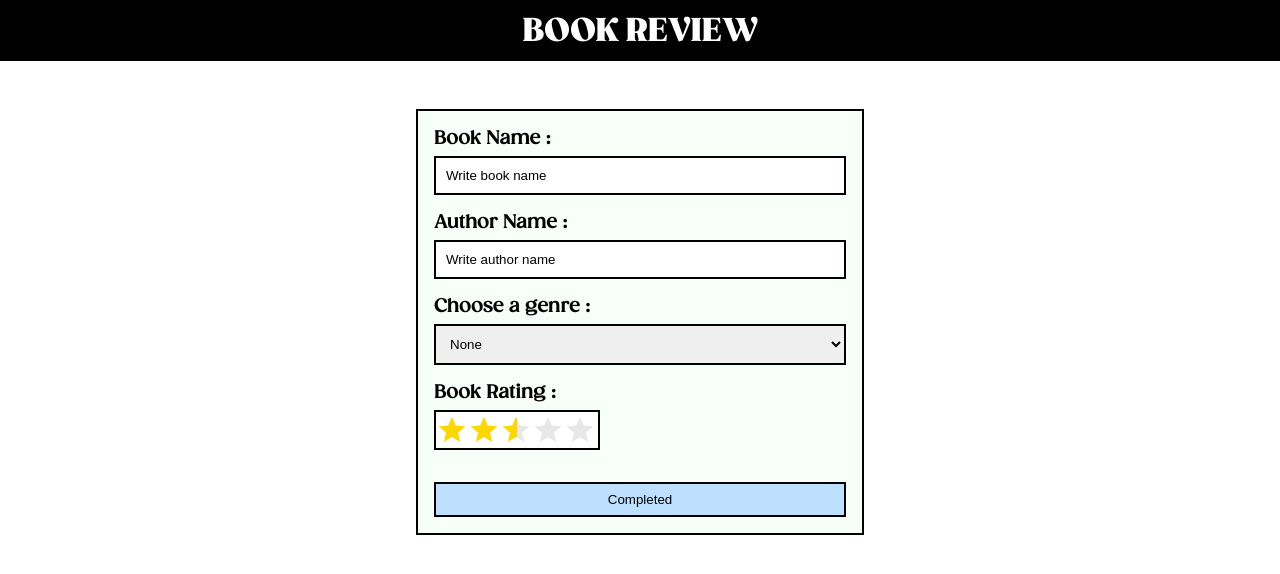
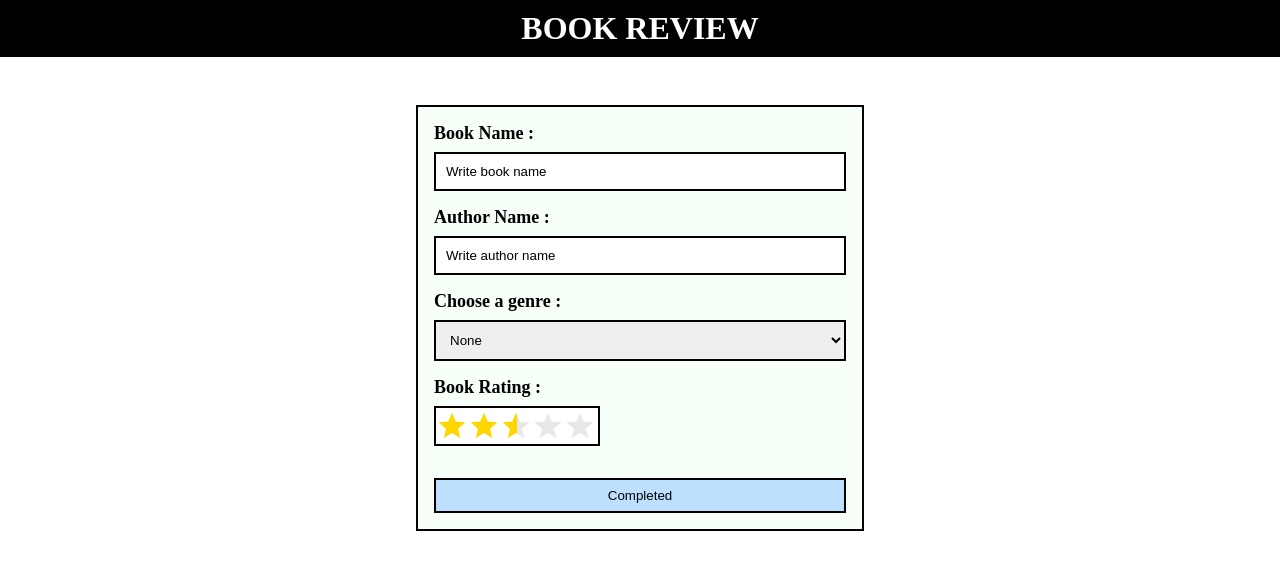
Before and after one commit to Hammad8ahmad/book-library, a website built with webpack: page index.html in a window 1280 px wide. Built offline with nearby package versions, Linux system fonts and the light colour scheme; some packages are replaced by stand-ins of ours; no server answers; the database is empty.

Commit message:
fixed font error

```diff
--- a/styles.css
+++ b/styles.css
@@ -7,7 +7,6 @@ div {
   font-size: large;
 }
 body {
-  font-family: "gazpacho2";
   font-weight: bold;
   background-color: white;
   color: black;
@@ -15,15 +14,6 @@ body {
 ::placeholder {
   color: black;
 }
-@font-face {
-  font-family: "gazpacho";
-  src: url(Gazpacho/Gazpacho\ Heavy.ttf) format("truetype");
-}
-@font-face {
-  font-family: "gazpacho2";
-  src: url(Gazpacho/Gazpacho\ Medium.ttf) format("truetype");
-}
-
 .alert {
   position: absolute;
   /* height: 100px; */
@@ -56,7 +46,6 @@ body {
   border-top: solid 2px black;
   color: black;
   background-color: white;
-  font-family: "gazpacho", sans-serif;
 }
 .main-header:hover {
   color: white;
```
Also changed, not shown: Gazpacho/Gazpacho Black.ttf (deleted), Gazpacho/Gazpacho Bold.ttf (deleted), Gazpacho/Gazpacho Heavy.ttf (deleted), Gazpacho/Gazpacho Italic Black.ttf (deleted), Gazpacho/Gazpacho Italic Bold.ttf (deleted), Gazpacho/Gazpacho Italic Heavy.ttf (deleted), Gazpacho/Gazpacho Italic Light.ttf (deleted), Gazpacho/Gazpacho Italic Medium.ttf (deleted), Gazpacho/Gazpacho Italic Regular.ttf (deleted), Gazpacho/Gazpacho Italic Thin.ttf (deleted), Gazpacho/Gazpacho Light.ttf (deleted), Gazpacho/Gazpacho Medium.ttf (deleted), Gazpacho/Gazpacho Regular.ttf (deleted), Gazpacho/Gazpacho Thin.ttf (deleted).
